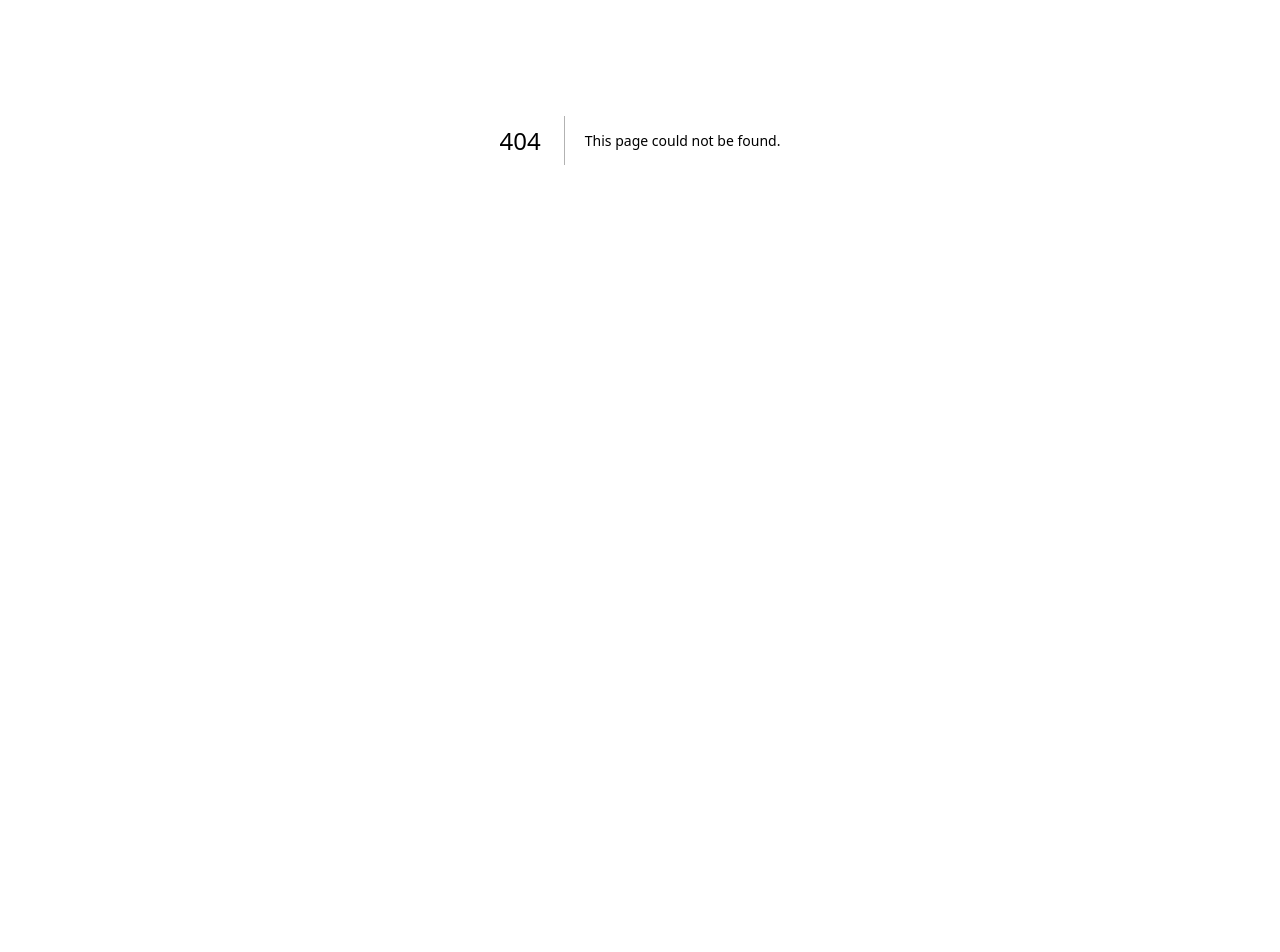
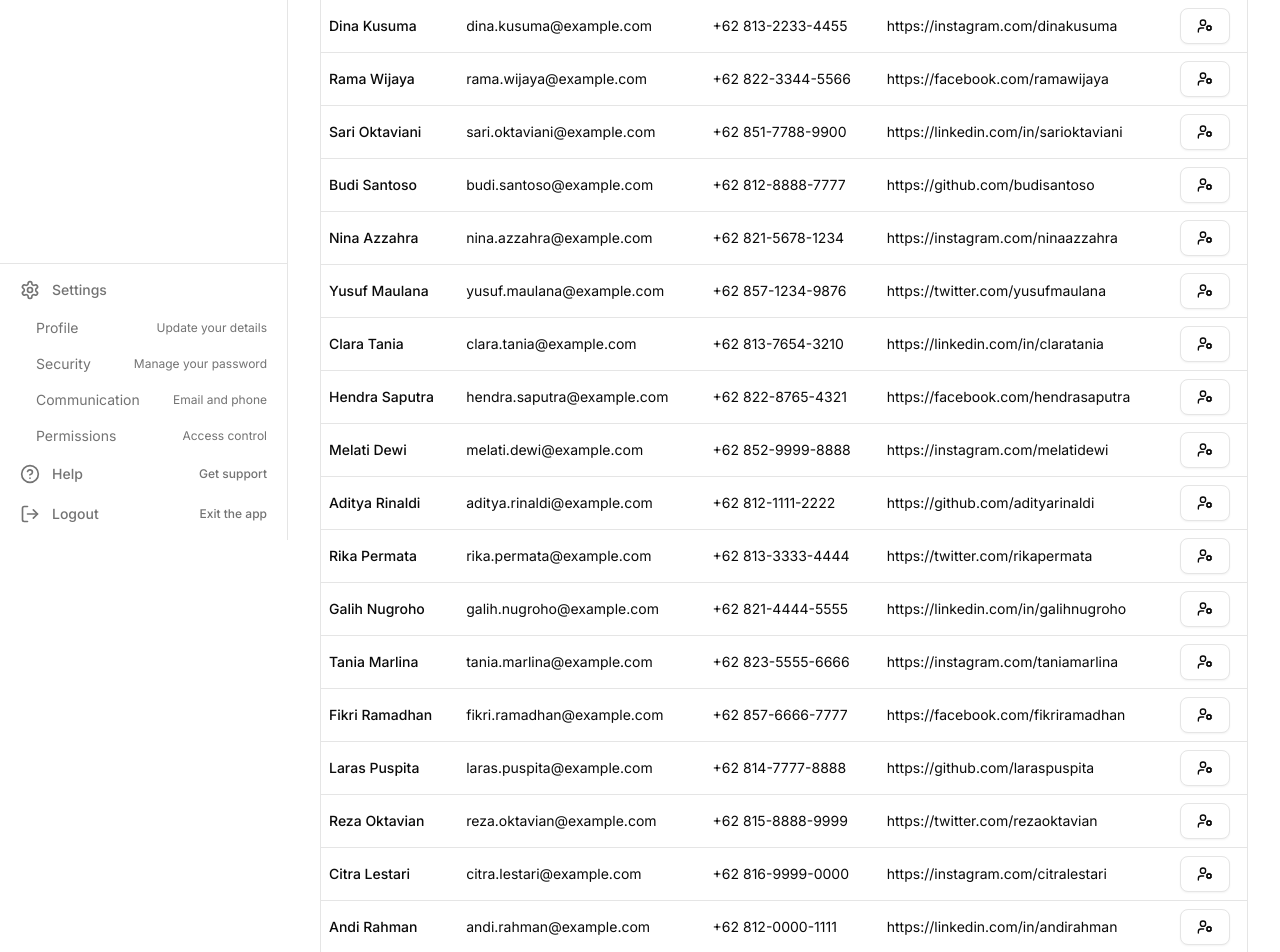
Before and after one commit to AisFarhanFreelance/fe_alinsky_admin-panel, a Next.js app: page /users in a window 1280 px wide. Before the commit this address had no page. Shown: the part 260-1212 px from the top of the page. Before the commit the page ends 800 px from the top, so only its background shows below. Built offline with nearby package versions, Linux system fonts and the light colour scheme.

Commit message:
feat: implement Users page with DataTable and user management functionality

```diff
--- /dev/null
+++ b/src/app/(dashboard)/users/page.tsx
@@ -0,0 +1,189 @@
+import { UserCog } from "lucide-react";
+
+import DataTable from "@/components/data-table/data-table";
+
+import { UsersColumns } from "./components/users-columns";
+
+const Users = () => {
+  return (
+    <div className="min-h-screen flex flex-col gap-4">
+      <div className="flex flex-col gap-4 sm:flex-row sm:items-center sm:justify-between">
+        <div>
+          <h1 className="text-2xl font-bold tracking-tight md:text-3xl">
+            Users
+          </h1>
+          <p className="text-muted-foreground">Manage User Account</p>
+        </div>
+      </div>
+
+      <div>
+        <DataTable columns={UsersColumns} data={users} />
+      </div>
+    </div>
+  );
+};
+
+export default Users;
+
+export const users = [
+  {
+    id: "3e1d4553-b801-40c1-a97b-52a4e649a324",
+    name: "Aldo Pratama",
+    email: "aldo.pratama@example.com",
+    phone: "+62 812-3456-7890",
+    social: "https://twitter.com/aldopratama",
+    action: <UserCog className="h-4 w-4" />,
+  },
+  {
+    id: "f6f7414f-60a3-4b13-b9b4-8a028dbce6c3",
+    name: "Dina Kusuma",
+    email: "dina.kusuma@example.com",
+    phone: "+62 813-2233-4455",
+    social: "https://instagram.com/dinakusuma",
+    action: <UserCog className="h-4 w-4" />,
+  },
+  {
+    id: "fc9e53e2-2b9a-42c9-885b-6f0c7b60b281",
+    name: "Rama Wijaya",
+    email: "rama.wijaya@example.com",
+    phone: "+62 822-3344-5566",
+    social: "https://facebook.com/ramawijaya",
+    action: <UserCog className="h-4 w-4" />,
+  },
+  {
+    id: "9b19a5a2-3e3c-4d2f-9a3e-46bd351733e3",
+    name: "Sari Oktaviani",
+    email: "sari.oktaviani@example.com",
+    phone: "+62 851-7788-9900",
+    social: "https://linkedin.com/in/sarioktaviani",
+    action: <UserCog className="h-4 w-4" />,
+  },
+  {
+    id: "132223fd-553c-47a6-9a5b-291cfb981c62",
+    name: "Budi Santoso",
+    email: "budi.santoso@example.com",
+    phone: "+62 812-8888-7777",
+    social: "https://github.com/budisantoso",
+    action: <UserCog className="h-4 w-4" />,
+  },
+  {
+    id: "d39e9c5a-3e86-456e-9406-f1537d9978e6",
+    name: "Nina Azzahra",
+    email: "nina.azzahra@example.com",
+    phone: "+62 821-5678-1234",
+    social: "https://instagram.com/ninaazzahra",
+    action: <UserCog className="h-4 w-4" />,
+  },
+  {
+    id: "0cf57d85-3cc2-4f8b-b07e-e04aef5d7981",
+    name: "Yusuf Maulana",
+    email: "yusuf.maulana@example.com",
+    phone: "+62 857-1234-9876",
+    social: "https://twitter.com/yusufmaulana",
+    action: <UserCog className="h-4 w-4" />,
+  },
+  {
+    id: "e4e98db9-7691-4df8-b09b-90e60d6b5296",
+    name: "Clara Tania",
+    email: "clara.tania@example.com",
+    phone: "+62 813-7654-3210",
+    social: "https://linkedin.com/in/claratania",
+    action: <UserCog className="h-4 w-4" />,
+  },
+  {
+    id: "b861ce5a-cf6f-4322-85f4-f99e14666bc4",
+    name: "Hendra Saputra",
+    email: "hendra.saputra@example.com",
+    phone: "+62 822-8765-4321",
+    social: "https://facebook.com/hendrasaputra",
+    action: <UserCog className="h-4 w-4" />,
+  },
+  {
+    id: "fa46d52c-68fd-4cb1-bc04-5984ef33ac7d",
+    name: "Melati Dewi",
+    email: "melati.dewi@example.com",
+    phone: "+62 852-9999-8888",
+    social: "https://instagram.com/melatidewi",
+    action: <UserCog className="h-4 w-4" />,
+  },
+  {
+    id: "c7b133e6-3a60-4f41-b1d3-55e6c5b4a017",
+    name: "Aditya Rinaldi",
+    email: "aditya.rinaldi@example.com",
+    phone: "+62 812-1111-2222",
+    social: "https://github.com/adityarinaldi",
+    action: <UserCog className="h-4 w-4" />,
+  },
+  {
+    id: "de2e7164-15a2-4cb6-bd1e-17464552ae51",
+    name: "Rika Permata",
+    email: "rika.permata@example.com",
+    phone: "+62 813-3333-4444",
+    social: "https://twitter.com/rikapermata",
+    action: <UserCog className="h-4 w-4" />,
+  },
+  {
+    id: "75d7bafe-456a-4d39-a0a3-bb40bfe40ab6",
+    name: "Galih Nugroho",
+    email: "galih.nugroho@example.com",
+    phone: "+62 821-4444-5555",
+    social: "https://linkedin.com/in/galihnugroho",
+    action: <UserCog className="h-4 w-4" />,
+  },
+  {
+    id: "dd4c545f-8453-4f43-a5c2-837d2f98fd96",
+    name: "Tania Marlina",
+    email: "tania.marlina@example.com",
+    phone: "+62 823-5555-6666",
+    social: "https://instagram.com/taniamarlina",
+    action: <UserCog className="h-4 w-4" />,
+  },
+  {
+    id: "9d8be7a1-7437-4dd6-9177-658ec265101e",
+    name: "Fikri Ramadhan",
+    email: "fikri.ramadhan@example.com",
+    phone: "+62 857-6666-7777",
+    social: "https://facebook.com/fikriramadhan",
+    action: <UserCog className="h-4 w-4" />,
+  },
+  {
+    id: "6cd96139-b949-4261-a118-cab46bb2d0e9",
+    name: "Laras Puspita",
+    email: "laras.puspita@example.com",
+    phone: "+62 814-7777-8888",
+    social: "https://github.com/laraspuspita",
+    action: <UserCog className="h-4 w-4" />,
+  },
+  {
+    id: "fd1ebce0-90df-4087-b144-c73281a867f7",
+    name: "Reza Oktavian",
+    email: "reza.oktavian@example.com",
+    phone: "+62 815-8888-9999",
+    social: "https://twitter.com/rezaoktavian",
+    action: <UserCog className="h-4 w-4" />,
+  },
+  {
+    id: "0e7b5d44-d118-47d6-803b-7905f7f3004e",
+    name: "Citra Lestari",
+    email: "citra.lestari@example.com",
+    phone: "+62 816-9999-0000",
+    social: "https://instagram.com/citralestari",
+    action: <UserCog className="h-4 w-4" />,
+  },
+  {
+    id: "05cf5e66-10eb-4fd8-9dcf-b31517ce2c9d",
+    name: "Andi Rahman",
+    email: "andi.rahman@example.com",
+    phone: "+62 812-0000-1111",
+    social: "https://linkedin.com/in/andirahman",
+    action: <UserCog className="h-4 w-4" />,
+  },
+  {
+    id: "2ea94f8d-7aa3-4f3b-9506-19499cba4691",
+    name: "Sinta Wulandari",
+    email: "sinta.wulandari@example.com",
+    phone: "+62 813-2222-3333",
+    social: "https://facebook.com/sintawulandari",
+    action: <UserCog className="h-4 w-4" />,
+  },
+];
```
